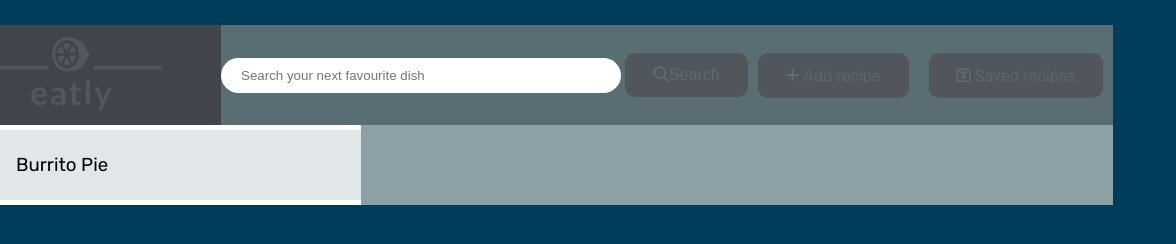
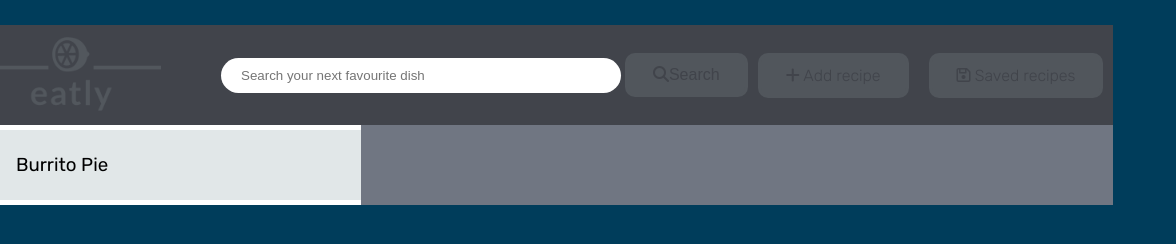
Before and after one commit to femas1/eatly, a website built with Parcel: page src/index.html in a window 1280 px wide. Shown: the full height of the page, 104-1280 px from the left. Built offline with nearby package versions, Linux system fonts and the light colour scheme; files whose address does not match are found by name.

Commit message:
fix colors

```diff
--- a/src/sass/abstracts/_variables.scss
+++ b/src/sass/abstracts/_variables.scss
@@ -1,6 +1,6 @@
-$color-primary: #586e72;
-$color-primary-light: lighten(#586e72, 20);
-$color-primary-lighter: lighten(#586e72, 25);
+$color-primary: #41444b;
+$color-primary-light: lighten(#41444b, 20);
+$color-primary-lighter: lighten(#41444b, 25);
 $color-secondary: #51565C;
 $color-secondary-light: lighten(#586E72, 50);
 
```
Also changed, not shown: src/css/style.css, 2 other files.
